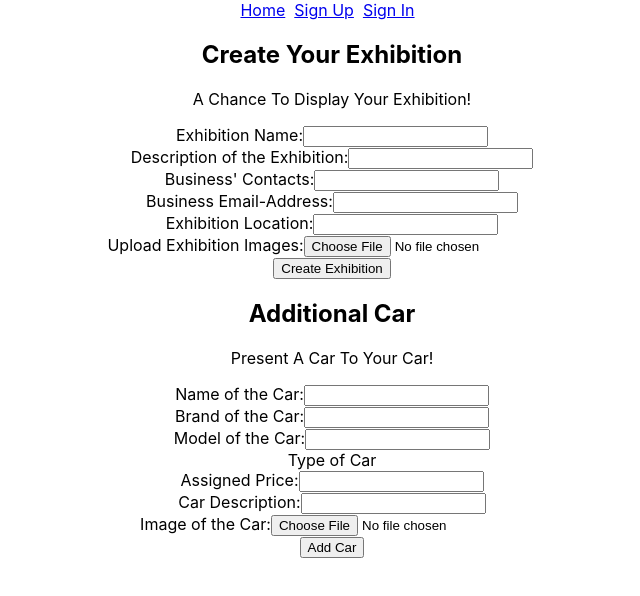
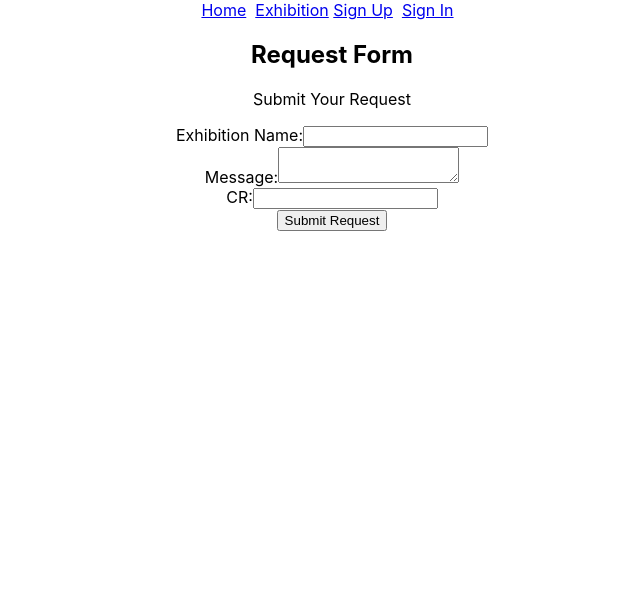
Before and after one commit to NoorCSMahdi/project3-FE, a React (Create React App) app: page /request/add in a window 1280 px wide. Shown: the top 596 px of the page, without its empty margins (308-948 px from the left). Built offline with nearby package versions, Linux system fonts and the light colour scheme.

Commit message:
Created New Forms and Fixed Navigation

```diff
--- a/src/App.js
+++ b/src/App.js
@@ -8,6 +8,7 @@ import { jwtDecode } from 'jwt-decode';
 import AddCarForm from './components/forms/AddCarForm';
 import AddExhibitionForm from './components/forms/AddExhibitionForm';
 import BookingForm from './components/forms/BookingForm';
+import RequestForm from './components/forms/RequestForm';
 
 function App() {
   const [isAuth, setIsAuth] = useState(false);
@@ -86,14 +87,17 @@ function App() {
         {isAuth ? (
           <div>
             <Link to="/">Home</Link> &nbsp;
+            <Link to="/exhibition/add">Exhibition</Link>&nbsp;
+            <Link to="/request/add">Submit Request</Link>&nbsp;
             <Link to="/logout" onClick={onLogoutHandler}>
               Logout
-            </Link>{' '}
+            </Link>
             &nbsp;
           </div>
         ) : (
           <div>
             <Link to="/">Home</Link> &nbsp;
+            <Link to="/exhibition/add">Exhibition</Link>&nbsp;
             <Link to="/signup">Sign Up</Link> &nbsp;
             <Link to="/signin">Sign In</Link> &nbsp;
           </div>
@@ -102,35 +106,15 @@ function App() {
 
       <div>
         <Routes>
-          <Route
-            path="/"
-            element={
-              isAuth ? (
-                <AddCarForm />
-              ) : (
-                <SignInForm login={loginHandler} />
-              )
-            }
-          />
-          <Route
-            path="/signup"
-            element={<SignUpForm register={registerHandler} />}
-          />
-          <Route
-            path="/signin"
-            element={
-              isAuth ? (
-                <AddCarForm />
-              ) : (
-                <SignInForm login={loginHandler} />
-              )
-            }
-          />
+          <Route path="/" />
+          <Route path='/exhibition/add' element={<AddExhibitionForm></AddExhibitionForm>} />
+          <Route path="/signup" element={<SignUpForm register={registerHandler} />} />
+          <Route path="/signin" element={isAuth ? ( <AddCarForm />) : (<SignInForm login={loginHandler} /> )}/>
+        {/* Add car acting as homepage in this scenario */}
+        <Route path="/request/add" element={<RequestForm></RequestForm>} />
         </Routes>
       </div>
 
-      <AddExhibitionForm addExhibition={addExhibition} />
-      <AddCarForm />
 
     </div>
   );
--- a/src/components/forms/RequestForm.jsx
+++ b/src/components/forms/RequestForm.jsx
@@ -1,62 +1,83 @@
-import React from 'react'
-
+import React, { useState } from 'react';
+import Axios from 'axios';
 export default function RequestForm() {
-    const [newRequest, setNewRequest]= useState({});
-
-    const handleChange= (event)=>{
+  const [newRequest, setNewRequest] = useState({
+    request_exhibitionName: '',
+    request_message: '',
+    request_CR: '',
+  });
+  const addRequest = (request) => {
+    Axios.post('/request/add', request)
+      .then((res) => {
+        console.log('Request added successfully!');
+        // Handle success response, e.g., show a success message
+      })
+      .catch((error) => {
+        console.log('Error adding request:', error);
+        // Handle error response, e.g., show an error message
+      });
+  };
+  const handleChange = (event) => {
     const attributeToChange = event.target.name;
     const newValue = event.target.value;
-
-        const car = {...newRequest}
-        car[attributeToChange] = newValue;
-        console.log(car);
-        setNewCar(car);
-
-    }
-
+    setNewRequest((prevRequest) => ({
+      ...prevRequest,
+      [attributeToChange]: newValue,
+    }));
+  };
   const handleSubmit = (event) => {
     event.preventDefault();
-        props.addCar(newCar);
-    }
-
+    addRequest(newRequest);
+  };
   return (
-    <div>
-        <div>
-        <h2>Additional Car</h2>
-        <p>Present A Car To Your Exhibition!</p>
+    <div className="container">
+      <div className="mb-4">
+        <h2>Request Form</h2>
+        <p>Submit Your Request</p>
       </div>
-
       <form onSubmit={handleSubmit}>
-        <label>Name of the Car:</label>
-        <input type="text" name='car_name' onChange={handleChange}></input>
-
-        <label>Brand of the Car:</label>
-        <input type="text" name='car_company' onChange={handleChange}></input>
-
-        <label>Model of the Car:</label>
-        <input type="text" name='car_model' onChange={handleChange}></input>
-
-        <label>Type of Car</label>
-
-
-        <label>Assigned Price:</label>
-        <input type="number" name='car_price' onChange={handleChange}></input>
-
-        <label>Car Description:</label>
-        <input type="string" name='car_description' onChange={handleChange}></input>
-
-
-        <label>Image of the Car:</label>
-        <input type="file" name="exhibition_image" accept=".png, .jpg, .jpeg, .gif" onChange={handleChange}></input>
-
-        <div>
-        <input type='submit' value="Add Car" className='btn btn-primary'></input>
+        <div className="mb-3">
+          <label htmlFor="request_exhibitionName" className="form-label">
+            Exhibition Name:
+          </label>
+          <input
+            type="text"
+            className="form-control"
+            id="request_exhibitionName"
+            name="request_exhibitionName"
+            value={newRequest.request_exhibitionName}
+            onChange={handleChange}
+          />
+        </div>
+        <div className="mb-3">
+          <label htmlFor="request_message" className="form-label">
+            Message:
+          </label>
+          <textarea
+            className="form-control"
+            id="request_message"
+            name="request_message"
+            value={newRequest.request_message}
+            onChange={handleChange}
+          ></textarea>
+        </div>
+        <div className="mb-3">
+          <label htmlFor="request_CR" className="form-label">
+            CR:
+          </label>
+          <input
+            type="text"
+            className="form-control"
+            id="request_CR"
+            name="request_CR"
+            value={newRequest.request_CR}
+            onChange={handleChange}
+          />
+        </div>
+        <div className="mb-3">
+          <input type="submit" value="Submit Request" className="btn btn-primary" />
         </div>
       </form>
     </div>
-  )
+  );
 }
-
-//   request_exhibitionName: String,
-//   request_message: String,
-//   request_CR: String,
```
Also changed, not shown: src/components/adminView/RequestList.jsx (added, +10 -0 lines), src/components/profileView/UserProfile.jsx (added, +14 -0 lines). Lines whose indentation alone changed are shown as unchanged.
